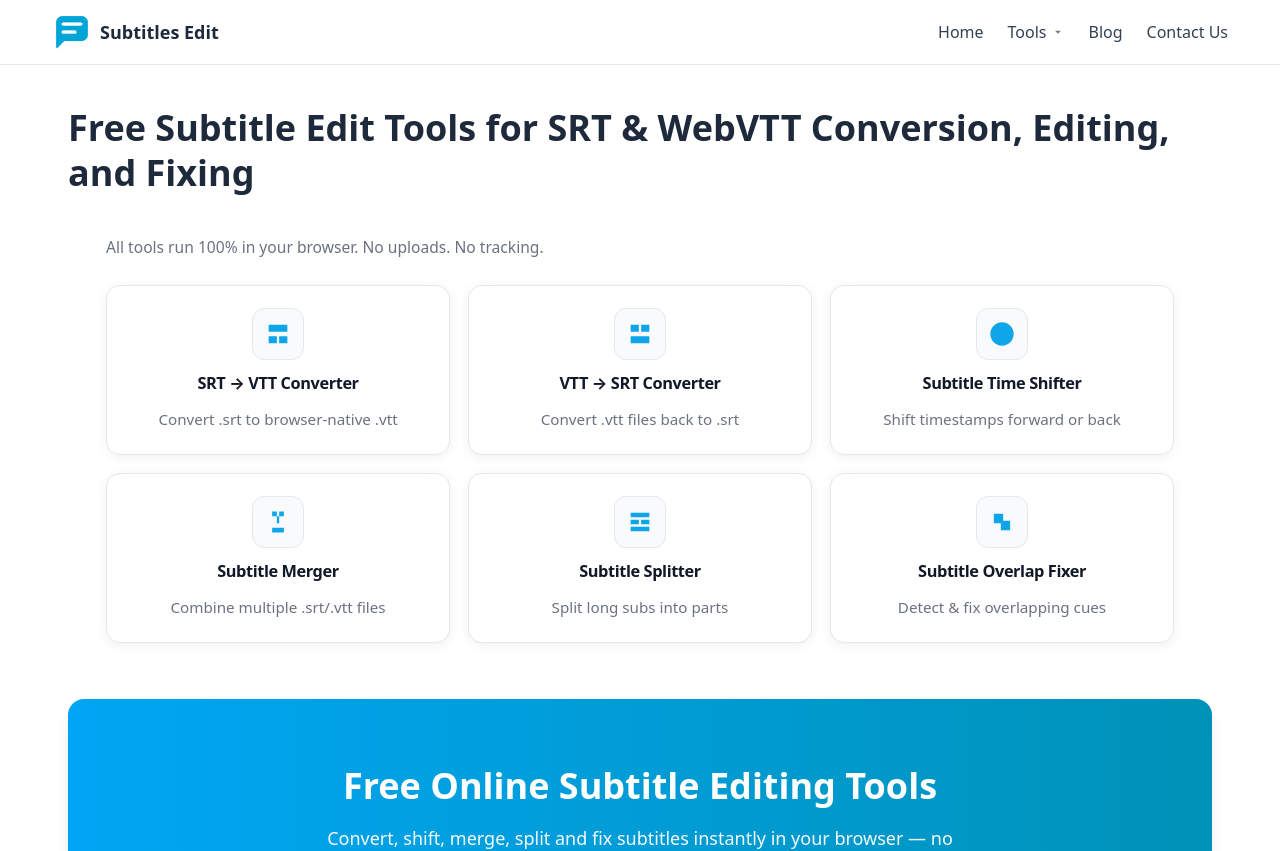
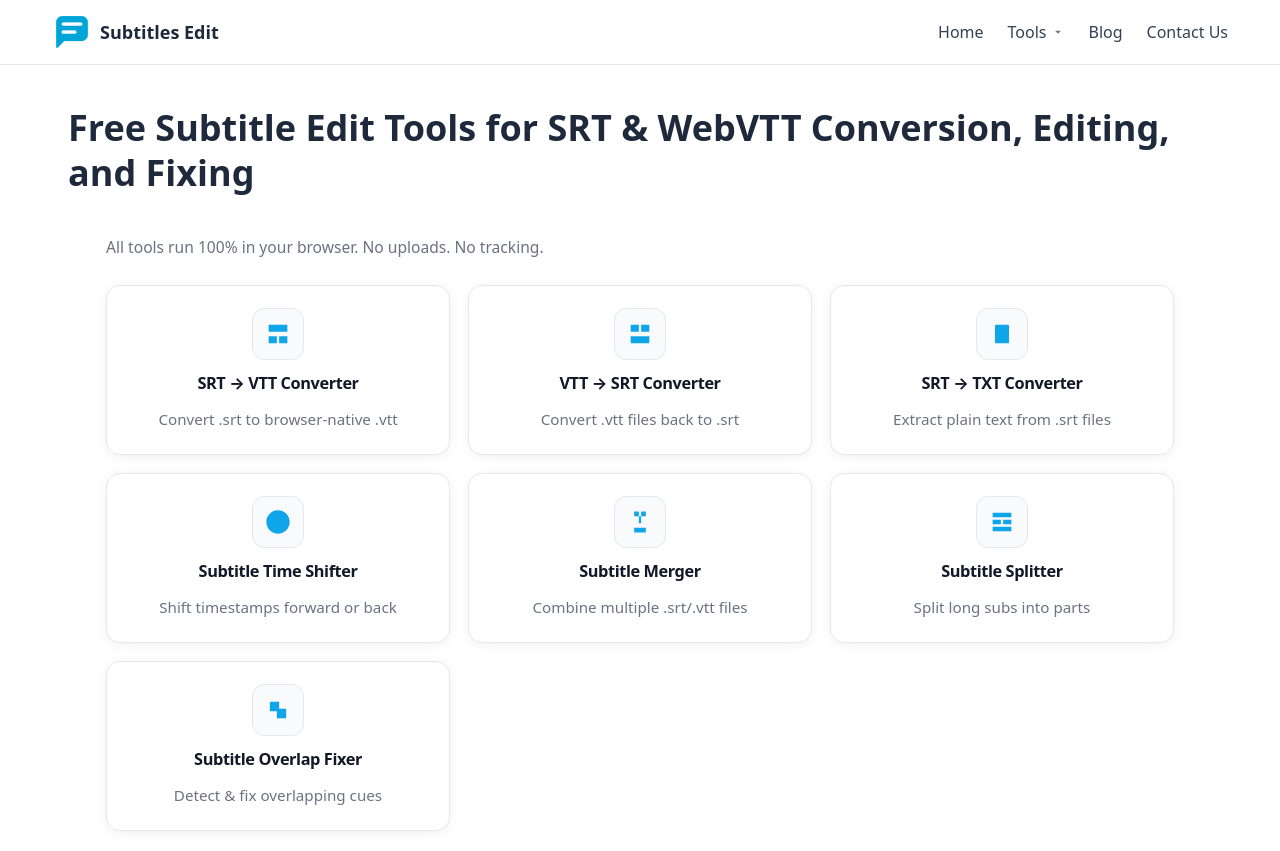
Before and after one commit to kevinrato17/subtitlesedit, a Next.js app: page / in a window 1280 px wide. Shown: the top 851 px of the page. Built offline with nearby package versions, Linux system fonts and the light colour scheme.

Commit message:
Add SRT to TXT Converter link and card to Layout and Home pages

```diff
--- a/components/Layout.js
+++ b/components/Layout.js
@@ -14,6 +14,10 @@ const toolsLinks = [
   {
     href: "/vtt-to-srt-converter",
     label: "VTT to SRT Converter",
+  },
+  {
+    href: "/srt-to-txt-converter",
+    label: "SRT to TXT Converter",
   },
   {
     href: "/subtitle-time-shifter",
@@ -289,6 +293,15 @@ export default function Layout({ children }) {
                   VTT to SRT Converter (Free WebVTT to SRT Conversion Tool)
                 </a>
               </li>
+              <li>
+                <a
+                  href="/srt-to-txt-converter"
+                  className="block rounded px-3 py-2 text-[#334155] hover:bg-[#F0F5FA] hover:text-[#045cb4]"
+                  onClick={() => setMobileOpen(false)}
+                >
+                  SRT to TXT Converter (Extract Plain Text from SRT Subtitles)
+                </a>
+              </li>
             </ul>
           </nav>
         </div>
--- a/pages/index.js
+++ b/pages/index.js
@@ -61,6 +61,20 @@ function HubGrid() {
           </span>
           <span className={title}>VTT → SRT Converter</span>
           <span className={desc}>Convert .vtt files back to .srt</span>
+        </a>
+
+        <a
+          className={cardBase}
+          href="/srt-to-txt-converter"
+          aria-label="Open SRT to TXT Converter"
+        >
+          <span className={ico} aria-hidden>
+            <svg className={icoSvg} viewBox="0 0 24 24" role="img">
+              <path d="M7 4h10a1 1 0 011 1v14a1 1 0 01-1 1H7a1 1 0 01-1-1V5a1 1 0 011-1zm1 4h8v2H8V8zm0 4h8v2H8v-2zm0 4h6v2H8v-2z" />
+            </svg>
+          </span>
+          <span className={title}>SRT → TXT Converter</span>
+          <span className={desc}>Extract plain text from .srt files</span>
         </a>
 
         <a
@@ -283,6 +297,11 @@ const jsonLdItemList = {
       "@type": "SiteNavigationElement",
       name: "VTT to SRT Converter",
       url: "/vtt-to-srt-converter",
+    },
+    {
+      "@type": "SiteNavigationElement",
+      name: "SRT to TXT Converter",
+      url: "/srt-to-txt-converter",
     },
     {
       "@type": "SiteNavigationElement",
@@ -857,6 +876,18 @@ export default function Home() {
                     <p className="mb-0 text-[#334155]">
                       <a
                         className="decorated-link text-[#046bd2]"
+                        href="/srt-to-txt-converter"
+                        rel="noopener"
+                      >
+                        SRT → TXT Converter
+                      </a>{" "}
+                      — Extract plain text from .srt files
+                    </p>
+                  </li>
+                  <li>
+                    <p className="mb-0 text-[#334155]">
+                      <a
+                        className="decorated-link text-[#046bd2]"
                         href="/subtitle-time-shifter"
                         rel="noopener"
                       >
```
